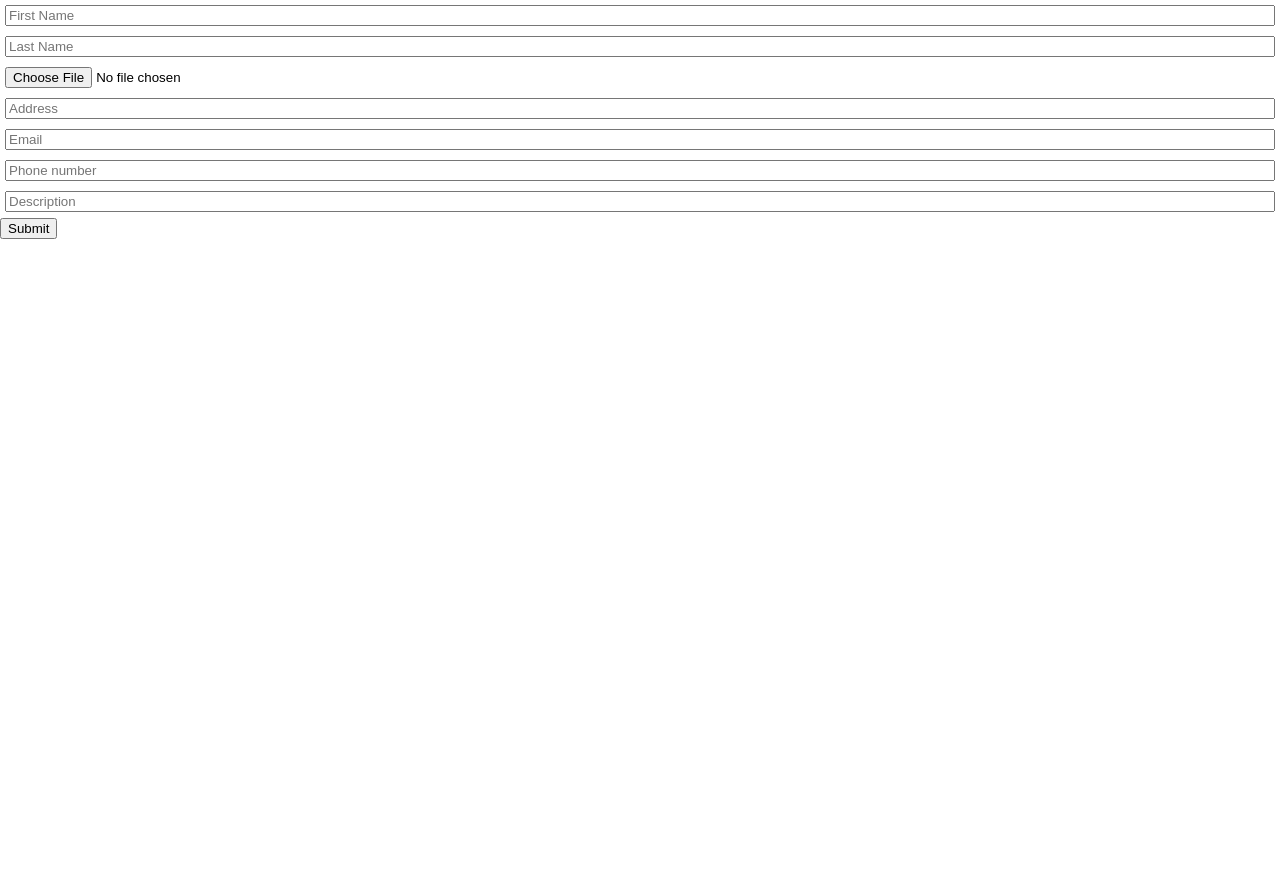
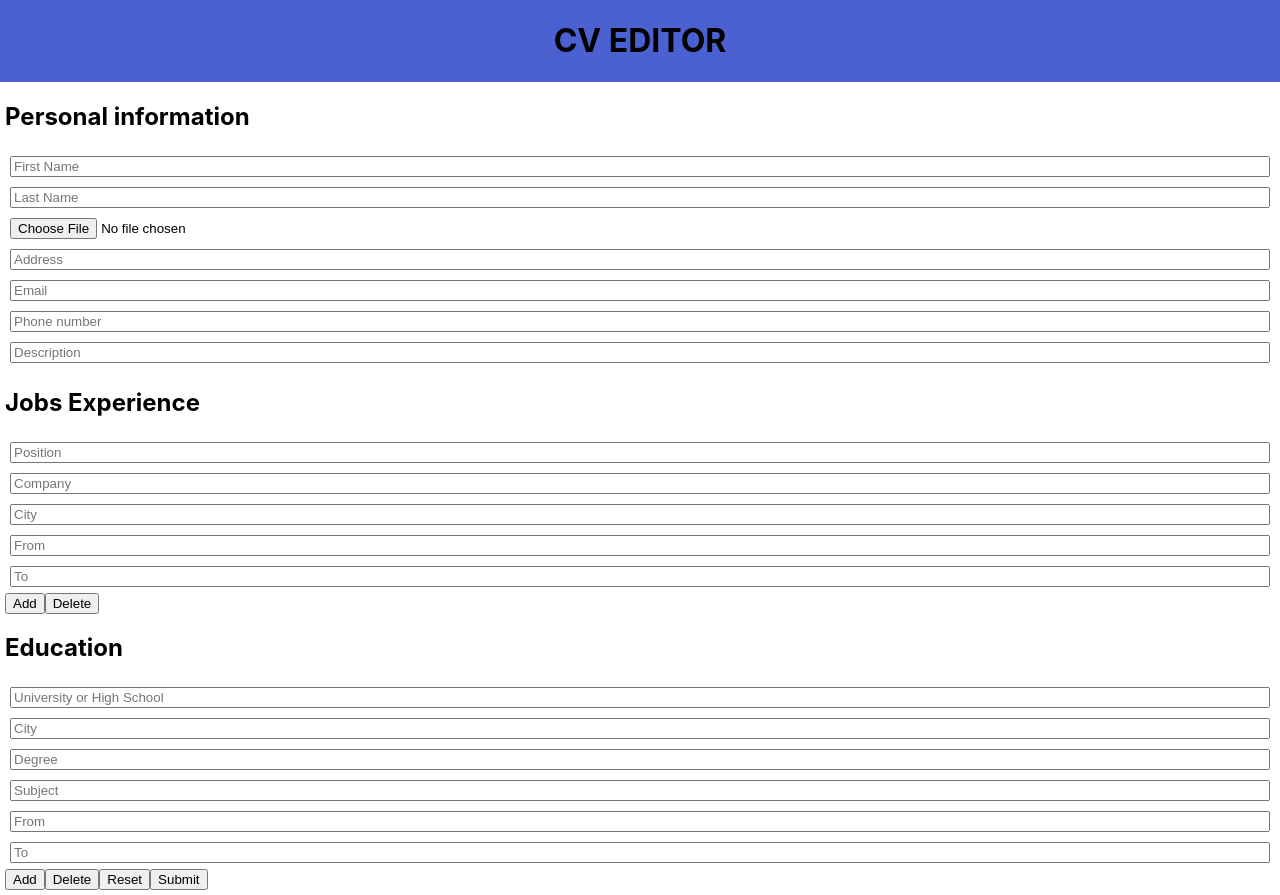
Before and after one commit to andrea-maiolo/cv-app, a React (Create React App) app: page / in a window 1280 px wide. Before the commit the page ends 800 px from the top, so only its background shows below. Built offline with nearby package versions, Linux system fonts and the light colour scheme.

Commit message:
added jobs and education

```diff
--- a/src/App.js
+++ b/src/App.js
@@ -1,5 +1,7 @@
 import React from 'react';
 import PersonalInfo from './components/PersonalInfo'
+import JobsExperience from './components/JobsExperience'
+import Education from './components/Education'
 
 function App() {
 
@@ -23,8 +25,21 @@ function App() {
 
   return (
     <div className="App">
-      <form>
+      <div className="titleDiv">
+        <h1>CV EDITOR</h1>
+      </div>
+      <form className="formDiv">
+        <h2>Personal information</h2>
         <PersonalInfo onChange={handleInputChange} personal={personal}/>
+        <h2>Jobs Experience</h2>
+        <JobsExperience />
+        <button id="addJobs">Add</button>
+        <button id="deleteJobs">Delete</button>
+        <h2>Education</h2>
+        <Education />
+        <button id="addEducation">Add</button>
+        <button id="deleteEducation">Delete</button>
+        <button id="reset">Reset</button>
         <button type="submit" onClick={handleSubmit}>Submit</button>
       </form>
     </div>
--- /dev/null
+++ b/src/components/Education.js
@@ -0,0 +1,21 @@
+import React, {Component, useState, useEffect} from 'react';
+
+class Education extends Component {
+    constructor(props) {
+        super(props);
+    }
+    render() {
+      return (
+        <div className="educationDiv">
+            <input type="text" className="educationInput" placeholder="University or High School" name="university"></input>
+            <input type="text" className="educationInput" placeholder="City" name="cityEducation"></input>
+            <input type="text" className="educationInput" placeholder="Degree" name="degree"></input>
+            <input type="text" className="educationInput" placeholder="Subject" name="subject"></input>
+            <input type="text" className="educationInput" placeholder="From" name="from"></input>
+            <input type="text" className="educationInput" placeholder="To" name="to"></input>
+        </div>
+      )
+    }
+}
+
+export default Education;
--- /dev/null
+++ b/src/components/JobsExperience.js
@@ -0,0 +1,20 @@
+import React, {Component, useState, useEffect} from 'react';
+
+class JobsExperience extends Component {
+    constructor(props) {
+        super(props);
+    }
+    render() {
+      return (
+        <div className="jobsDiv">
+            <input type="text" className="jobsInput" placeholder="Position" name="position"></input>
+            <input type="text" className="jobsInput" placeholder="Company" name="company"></input>
+            <input type="text" className="jobsInput" placeholder="City" name="city"></input>
+            <input type="text" className="jobsInput" placeholder="From" name="from"></input>
+            <input type="text" className="jobsInput" placeholder="To" name="to"></input>
+        </div>
+      )
+    }
+}
+
+export default JobsExperience;
--- a/src/index.css
+++ b/src/index.css
@@ -12,6 +12,17 @@ code {
     monospace;
 }
 
+.formDiv{
+  margin:5px;
+}
+
+.titleDiv {
+  background-color: #4b61d1;
+  margin: 0;
+  display: flex;
+  justify-content: center;
+}
+
 .personalDiv{
   display: flex;
   flex-direction: column;
@@ -20,3 +31,21 @@ code {
 .personalInput{
   margin:5px
 }
+
+.jobsDiv{
+  display: flex;
+  flex-direction: column;
+}
+
+.jobsInput{
+  margin:5px
+}
+
+.educationDiv{
+  display: flex;
+  flex-direction: column;
+}
+
+.educationInput{
+  margin:5px
+}
```
